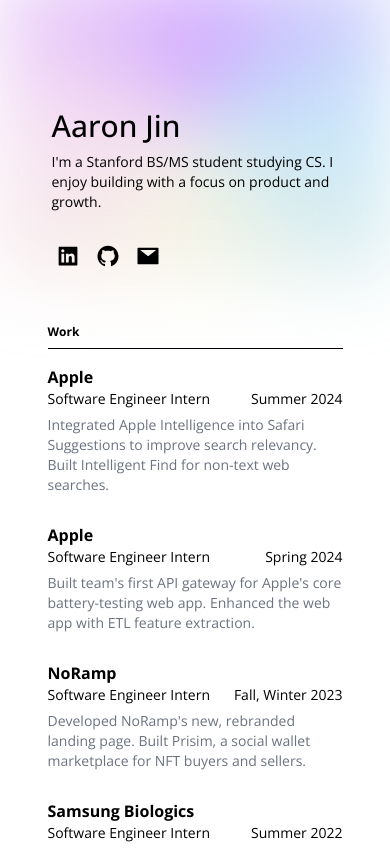
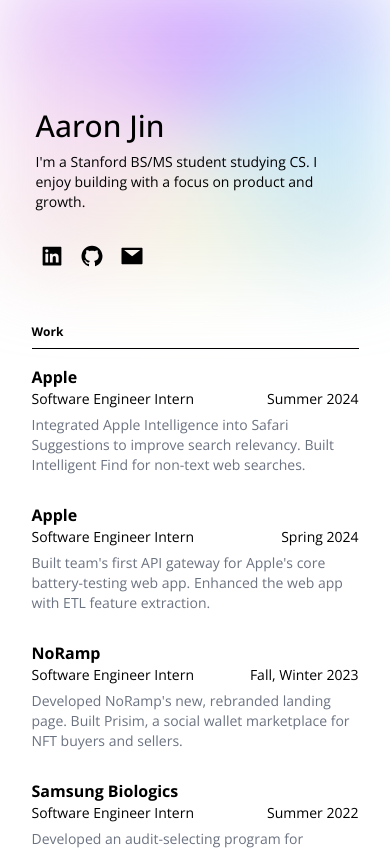
Before and after one commit to aaronkjin/personal, a Next.js app: page / in a window 390 px wide. Shown: the top 850 px of the page. Built offline with nearby package versions, Linux system fonts and the light colour scheme.

Commit message:
responsive margin sizing

```diff
--- a/pages/index.js
+++ b/pages/index.js
@@ -22,7 +22,7 @@ export default function Home() {
       </Head>
 
       {/* Intro */}
-      <div className="max-w-6xl mx-auto px-8">
+      <div className="w-full mx-auto px-4 sm:px-6 tablet:px-8 tablet:max-w-6xl">
         <div className="mt-24 p-2">
           <FadeIn delay={50}>
             <h1 className="font-medium text-3xl tablet:text-4xl p-1 tablet:p-2 w-full">
@@ -43,7 +43,7 @@ export default function Home() {
         </div>
       </div>
 
-      <div className="mt-8 mb-16 max-w-6xl mx-auto px-8">
+      <div className="mt-8 mb-16 w-full mx-auto px-4 sm:px-6 tablet:px-8 tablet:max-w-6xl">
         <div className="grid grid-cols-1 tablet:grid-cols-2 gap-8">
           {/* Work */}
           <FadeIn delay={200}>
```
